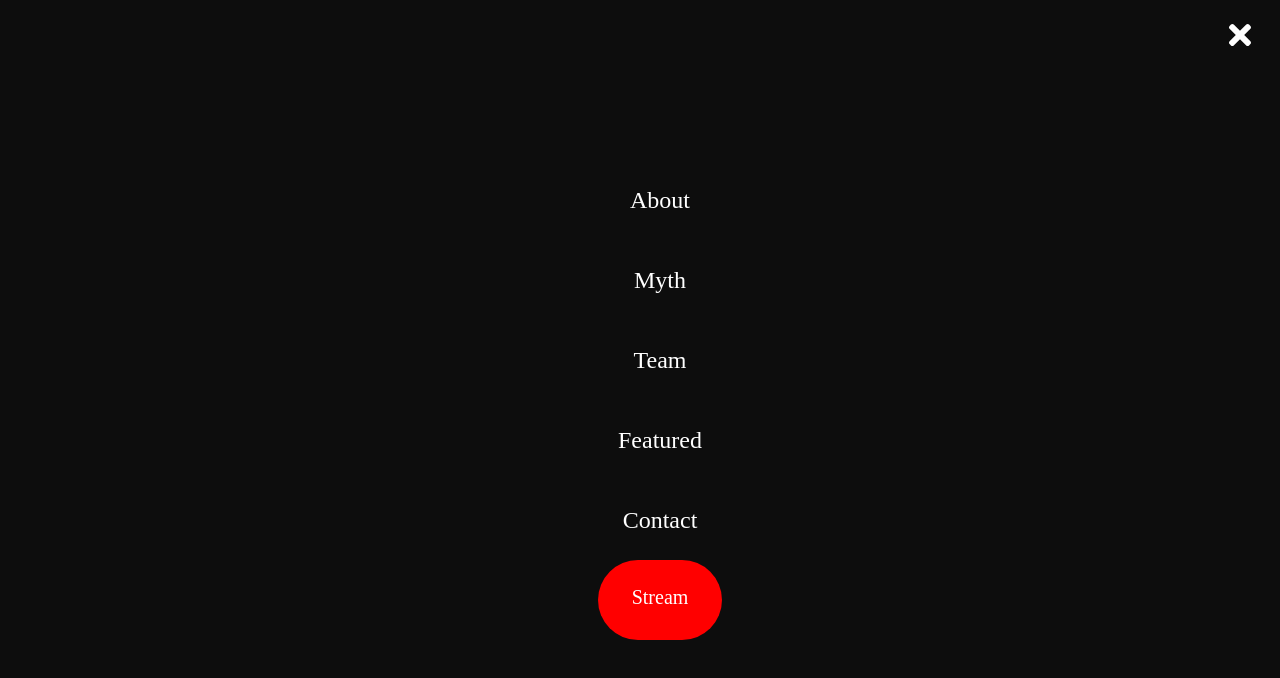
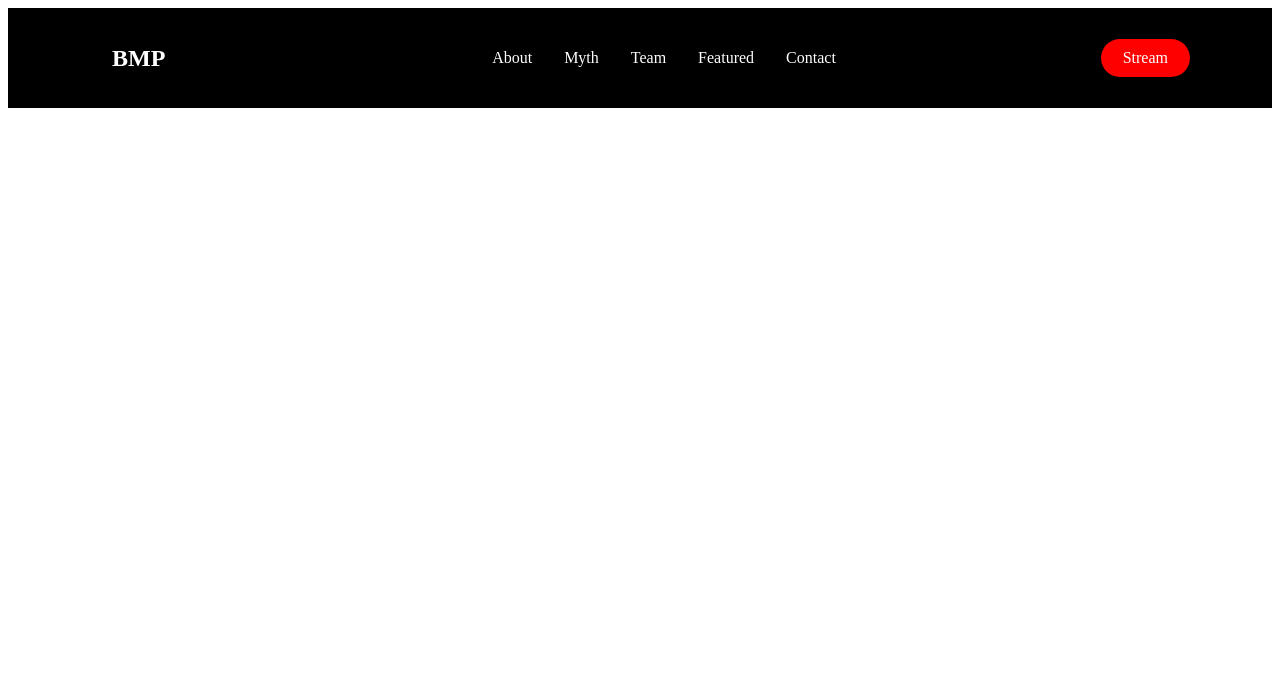
Before and after one commit to Ro5hi/black-myths-podcast, a React (Create React App) app: page / in a window 1280 px wide. Shown: the top 678 px of the page. Built offline with nearby package versions, Linux system fonts and the light colour scheme; the HTML template or start-up script is replaced by a standard one.

Commit message:
testing/configuring state for toggle and isOpen

```diff
--- a/src/components/Menu/MenuStyles.js
+++ b/src/components/Menu/MenuStyles.js
@@ -14,8 +14,8 @@ export const MenuContainer = styled.aside`
     top: 0;
     left: 0;
     transition: 0.5s ease-in-out;
-    // opacity: ${({ isOpen }) => (isOpen ? '100%' : '0' )};
-    // top: ${({ isOpen }) => (isOpen ? '0' : '-100%')};
+    opacity: ${({ isOpen }) => (isOpen ? '100%' : '0' )};
+    top: ${({ isOpen }) => (isOpen ? '0' : '-100%')};
 `
 
 export const MenuWrapper = styled.div`
--- a/src/components/Menu/index.js
+++ b/src/components/Menu/index.js
@@ -10,10 +10,10 @@ import {
     Icon,
 } from './MenuStyles';
 
-export default function Menu() {
+const Menu = ({ isOpen, toggle }) => {
     return (
-        <MenuContainer>
-            <Icon>
+        <MenuContainer isOpen={isOpen} onClick={toggle}>
+            <Icon onClick={toggle}>
                 <CloseIcon />
             </Icon>
             <MenuWrapper>
@@ -41,3 +41,5 @@ export default function Menu() {
         </MenuContainer>
     )
 }
+
+export default Menu
--- a/src/components/Navbar/index.js
+++ b/src/components/Navbar/index.js
@@ -11,13 +11,13 @@ import {
         MobileIcon, } from './NavStyle'
 import { FaBars } from 'react-icons/fa'
 
-const NavBar = () => {
+const NavBar = ({ toggle }) => {
     return (
         <>
             <Nav>
                 <NavContainer>
                     <Logo to='/'> BMP </Logo>
-                <MobileIcon>
+                <MobileIcon onClick={toggle}>
                     <FaBars />
                 </MobileIcon>
                 <NavMenu>
--- a/src/components/pages/Home.js
+++ b/src/components/pages/Home.js
@@ -23,3 +23,5 @@ const Home = () => {
         </>
     )
 }
+
+export default Home
```
